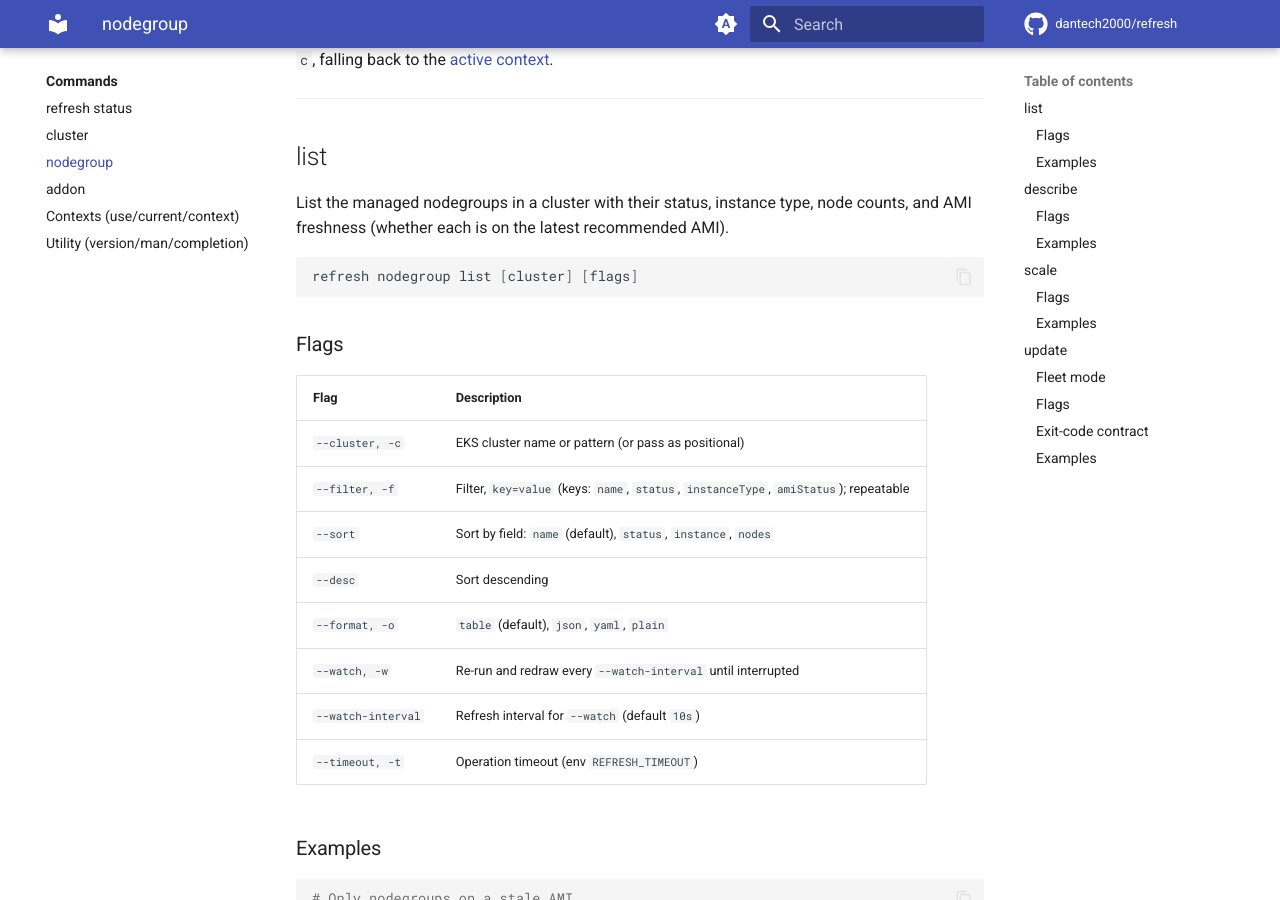
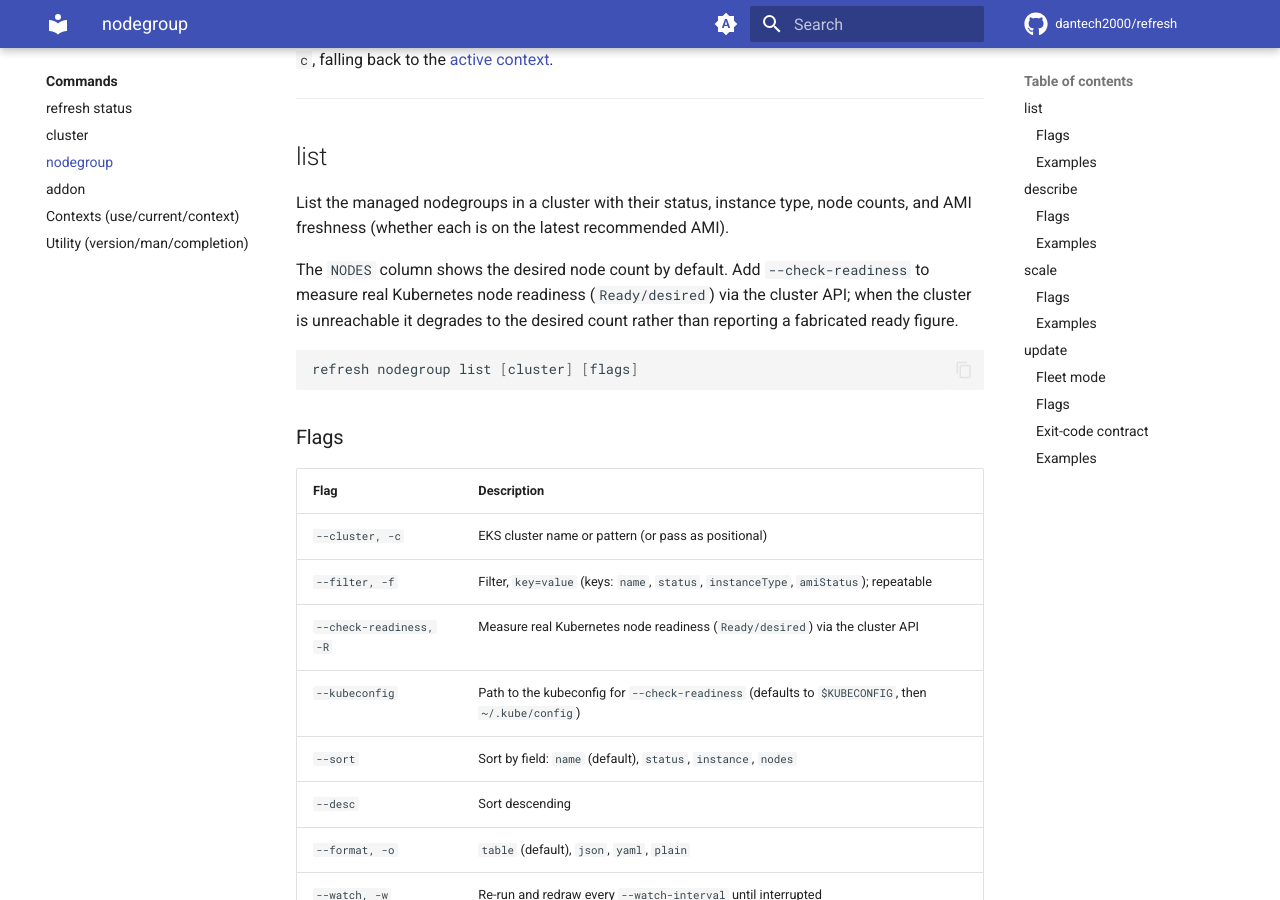
Before and after one commit to dantech2000/refresh, an MkDocs documentation site: the page built from docs/commands/nodegroup.md, in a window 1280 px wide and 900 px high, scrolled down 355 px. Built offline with MkDocs 1.6.1 and Material for MkDocs 9.7.7, drawn with Linux system fonts in a browser that asks for light colours; comment, search, counter and statistics services are not loaded.

Commit message:
docs: document --check-readiness on nodegroup list / cluster describe (REF-130)
Co-Authored-By: Claude Opus 4.8 (1M context) <noreply@anthropic.com>

````diff
--- a/docs/commands/nodegroup.md
+++ b/docs/commands/nodegroup.md
@@ -20,6 +20,11 @@ or `--cluster/-c`, falling back to the
 List the managed nodegroups in a cluster with their status, instance type, node
 counts, and AMI freshness (whether each is on the latest recommended AMI).
 
+The `NODES` column shows the desired node count by default. Add
+`--check-readiness` to measure real Kubernetes node readiness (`Ready/desired`)
+via the cluster API; when the cluster is unreachable it degrades to the desired
+count rather than reporting a fabricated ready figure.
+
 ```bash
 refresh nodegroup list [cluster] [flags]
 ```
@@ -30,6 +35,8 @@ refresh nodegroup list [cluster] [flags]
 |---|---|
 | `--cluster, -c` | EKS cluster name or pattern (or pass as positional) |
 | `--filter, -f` | Filter, `key=value` (keys: `name`, `status`, `instanceType`, `amiStatus`); repeatable |
+| `--check-readiness, -R` | Measure real Kubernetes node readiness (`Ready/desired`) via the cluster API |
+| `--kubeconfig` | Path to the kubeconfig for `--check-readiness` (defaults to `$KUBECONFIG`, then `~/.kube/config`) |
 | `--sort` | Sort by field: `name` (default), `status`, `instance`, `nodes` |
 | `--desc` | Sort descending |
 | `--format, -o` | `table` (default), `json`, `yaml`, `plain` |
````
Also changed, not shown: docs/commands/cluster.md (+2 -0 lines).
